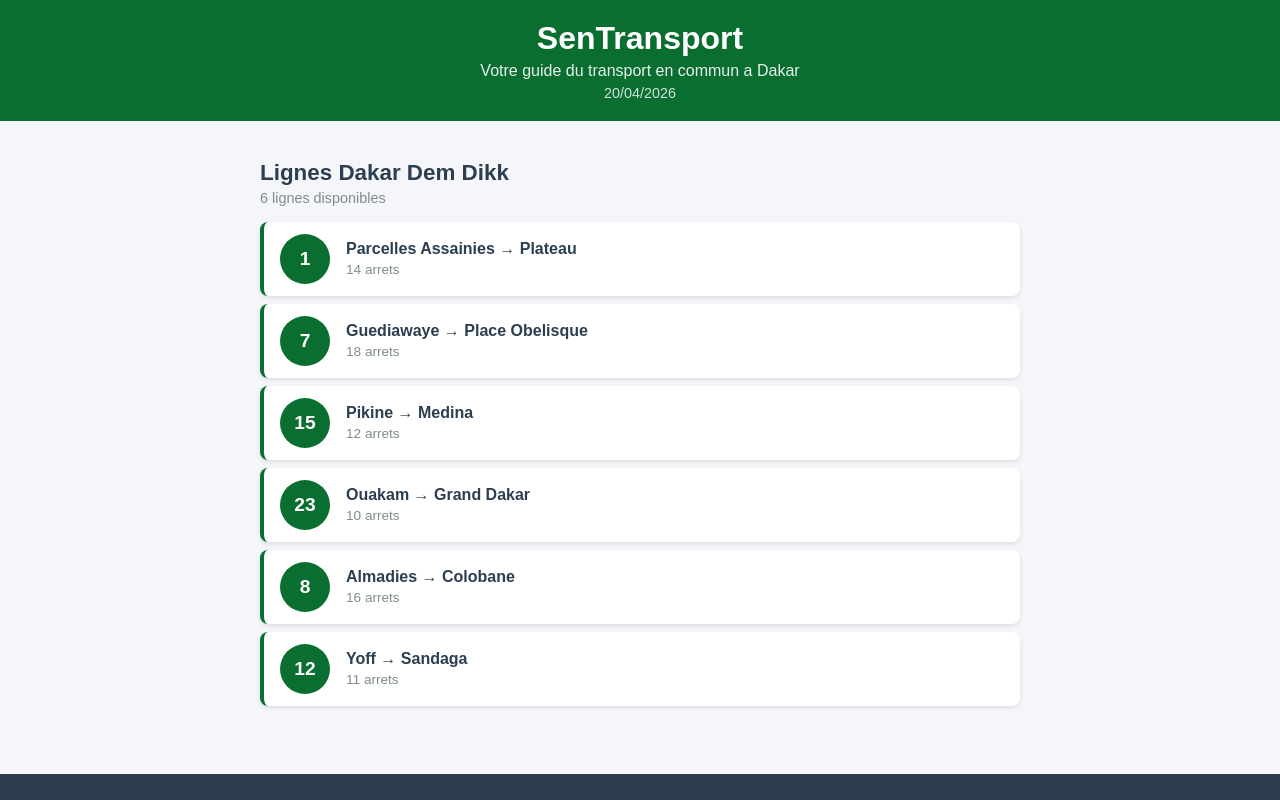
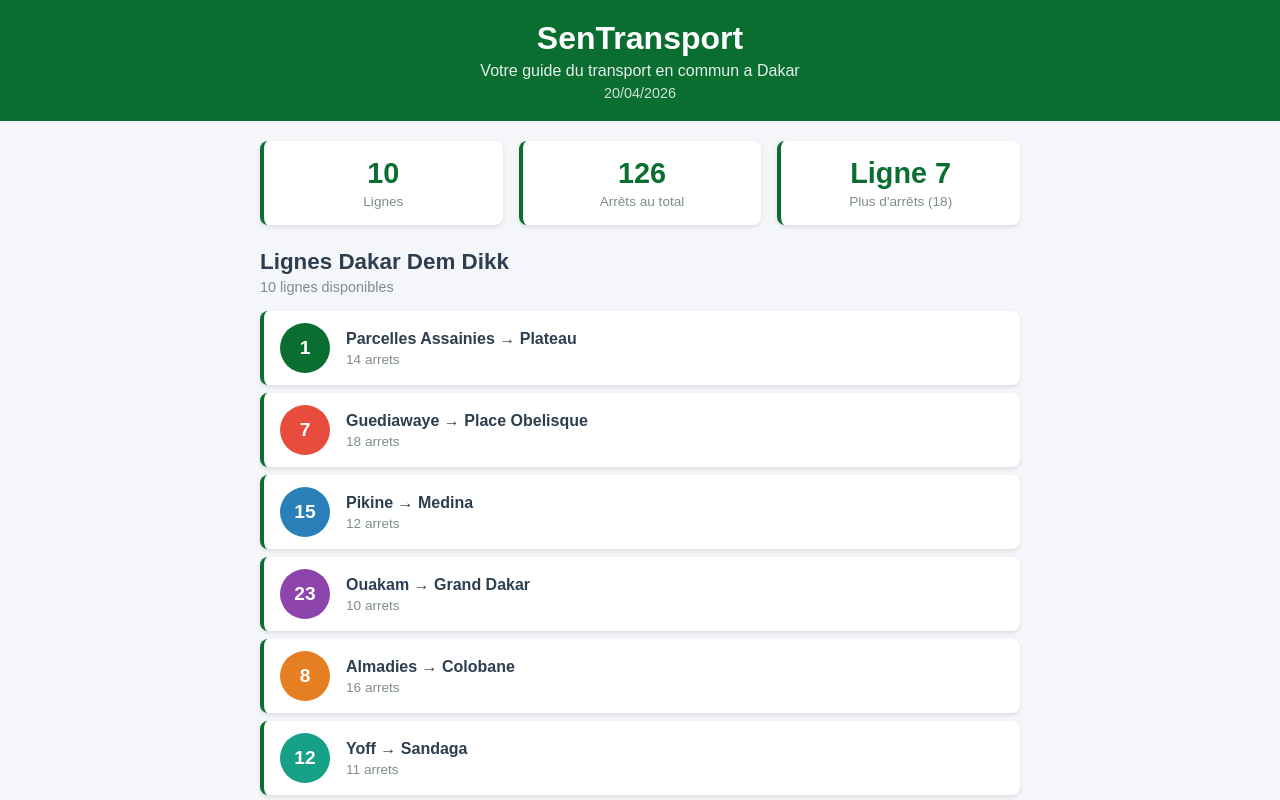
Before and after one commit to seckf7942-collab/sentransport, a React (Create React App) app: page / in a window 1280 px wide. Shown: the top 800 px of the page. Built offline with nearby package versions, Linux system fonts and the light colour scheme.

Commit message:
Lab 2 : exercices couleur, StatReseau et lignes supplementaires

```diff
--- a/src/App.js
+++ b/src/App.js
@@ -2,61 +2,29 @@
 import Header from './Header';
 import ListeLignes from './ListeLignes';
 import Footer from './Footer';
+import StatReseau from './StatReseau';
 
 function App() {
   const lignes = [
-    {
-      id: 1,
-      numero: "1",
-      depart: "Parcelles Assainies",
-      arrivee: "Plateau",
-      arrets: 14
-    },
-    {
-      id: 2,
-      numero: "7",
-      depart: "Guediawaye",
-      arrivee: "Place Obelisque",
-      arrets: 18
-    },
-    {
-      id: 3,
-      numero: "15",
-      depart: "Pikine",
-      arrivee: "Medina",
-      arrets: 12
-    },
-    {
-      id: 4,
-      numero: "23",
-      depart: "Ouakam",
-      arrivee: "Grand Dakar",
-      arrets: 10
-    },
-    {
-      id: 5,
-      numero: "8",
-      depart: "Almadies",
-      arrivee: "Colobane",
-      arrets: 16
-    },
-    {
-      id: 6,
-      numero: "12",
-      depart: "Yoff",
-      arrivee: "Sandaga",
-      arrets: 11
-    }
-  ];
+    { id: 1,  numero: "1",  depart: "Parcelles Assainies", arrivee: "Plateau",        arrets: 14, couleur: "#0a6e31" },
+    { id: 2,  numero: "7",  depart: "Guediawaye",          arrivee: "Place Obelisque", arrets: 18, couleur: "#e74c3c" },
+    { id: 3,  numero: "15", depart: "Pikine",              arrivee: "Medina",          arrets: 12, couleur: "#2980b9" },
+    { id: 4,  numero: "23", depart: "Ouakam",              arrivee: "Grand Dakar",     arrets: 10, couleur: "#8e44ad" },
+    { id: 5,  numero: "8",  depart: "Almadies",            arrivee: "Colobane",        arrets: 16, couleur: "#e67e22" },
+    { id: 6,  numero: "12", depart: "Yoff",                arrivee: "Sandaga",         arrets: 11, couleur: "#16a085" },
+    { id: 7,  numero: "27", depart: "Fann",                arrivee: "HLM",             arrets: 9,  couleur: "#c0392b" },
+    { id: 8,  numero: "31", depart: "Liberte",             arrivee: "Dieuppeul",       arrets: 13, couleur: "#1abc9c" },
+    { id: 9,  numero: "42", depart: "Sicap",               arrivee: "Medina",          arrets: 8,  couleur: "#d35400" },
+    { id: 10, numero: "18", depart: "HLM",                 arrivee: "Plateau",         arrets: 15, couleur: "#2c3e50" },
+];
 
   return (
     <div className="App">
       <Header />
-
       <main className="contenu">
+        <StatReseau lignes={lignes} />
         <ListeLignes lignes={lignes} />
       </main>
-
       <Footer />
     </div>
   );
--- a/src/LigneBus.js
+++ b/src/LigneBus.js
@@ -1,8 +1,11 @@
 import './LigneBus.css';
-function LigneBus({ numero, depart, arrivee, arrets }) {
+
+function LigneBus({ numero, depart, arrivee, arrets, couleur }) {
   return (
     <div className="ligne-bus">
-<div className="ligne-numero">{numero}</div>
+      <div className="ligne-numero" style={{ backgroundColor: couleur }}>
+        {numero}
+      </div>
       <div className="ligne-info">
         <span className="ligne-trajet">
           {depart} &rarr; {arrivee}
@@ -12,4 +15,5 @@
     </div>
   );
 }
+
 export default LigneBus;
--- a/src/ListeLignes.js
+++ b/src/ListeLignes.js
@@ -16,6 +16,7 @@
           depart={ligne.depart}
           arrivee={ligne.arrivee}
           arrets={ligne.arrets}
+          couleur={ligne.couleur}
         />
       ))}
     </div>
--- /dev/null
+++ b/src/StatReseau.css
@@ -0,0 +1,29 @@
+.stat-reseau {
+  display: flex;
+  gap: 16px;
+  margin-bottom: 24px;
+}
+
+.stat-carte {
+  flex: 1;
+  background-color: #ffffff;
+  border-radius: 8px;
+  padding: 16px;
+  text-align: center;
+  border-left: 4px solid #0a6e31;
+  box-shadow: 0 2px 4px rgba(0, 0, 0, 0.1);
+  display: flex;
+  flex-direction: column;
+}
+
+.stat-nombre {
+  font-size: 1.8rem;
+  font-weight: bold;
+  color: #0a6e31;
+}
+
+.stat-label {
+  font-size: 0.85rem;
+  color: #7f8c8d;
+  margin-top: 4px;
+}
--- /dev/null
+++ b/src/StatReseau.js
@@ -0,0 +1,26 @@
+import './StatReseau.css';
+
+function StatReseau({ lignes }) {
+  const totalLignes = lignes.length;
+  const totalArrets = lignes.reduce((somme, ligne) => somme + ligne.arrets, 0);
+  const ligneMax = lignes.reduce((max, ligne) => ligne.arrets > max.arrets ? ligne : max, lignes[0]);
+
+  return (
+    <div className="stat-reseau">
+      <div className="stat-carte">
+        <span className="stat-nombre">{totalLignes}</span>
+        <span className="stat-label">Lignes</span>
+      </div>
+      <div className="stat-carte">
+        <span className="stat-nombre">{totalArrets}</span>
+        <span className="stat-label">Arrêts au total</span>
+      </div>
+      <div className="stat-carte">
+        <span className="stat-nombre">Ligne {ligneMax.numero}</span>
+        <span className="stat-label">Plus d'arrêts ({ligneMax.arrets})</span>
+      </div>
+    </div>
+  );
+}
+
+export default StatReseau;
```
Lines whose indentation alone changed are shown as unchanged.
